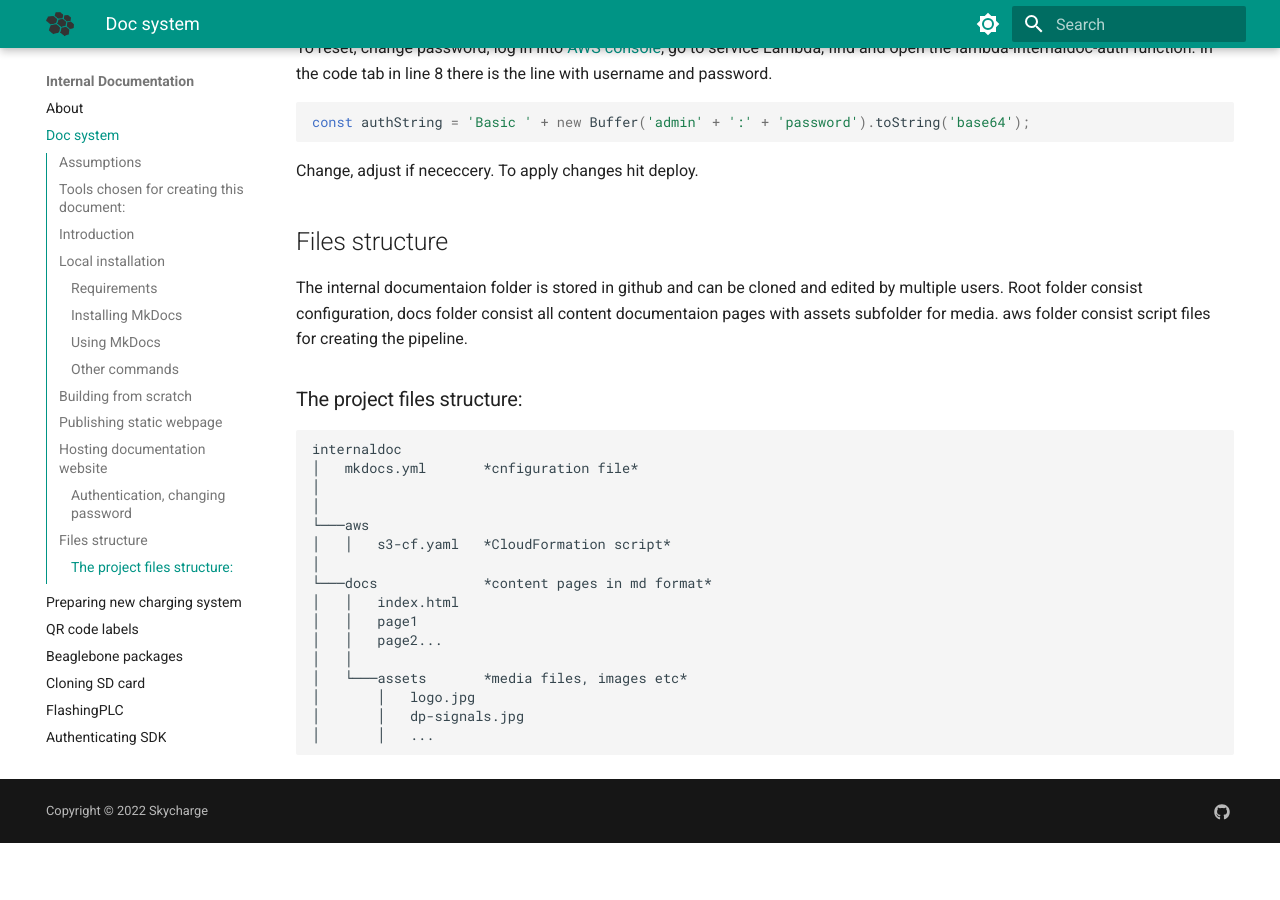
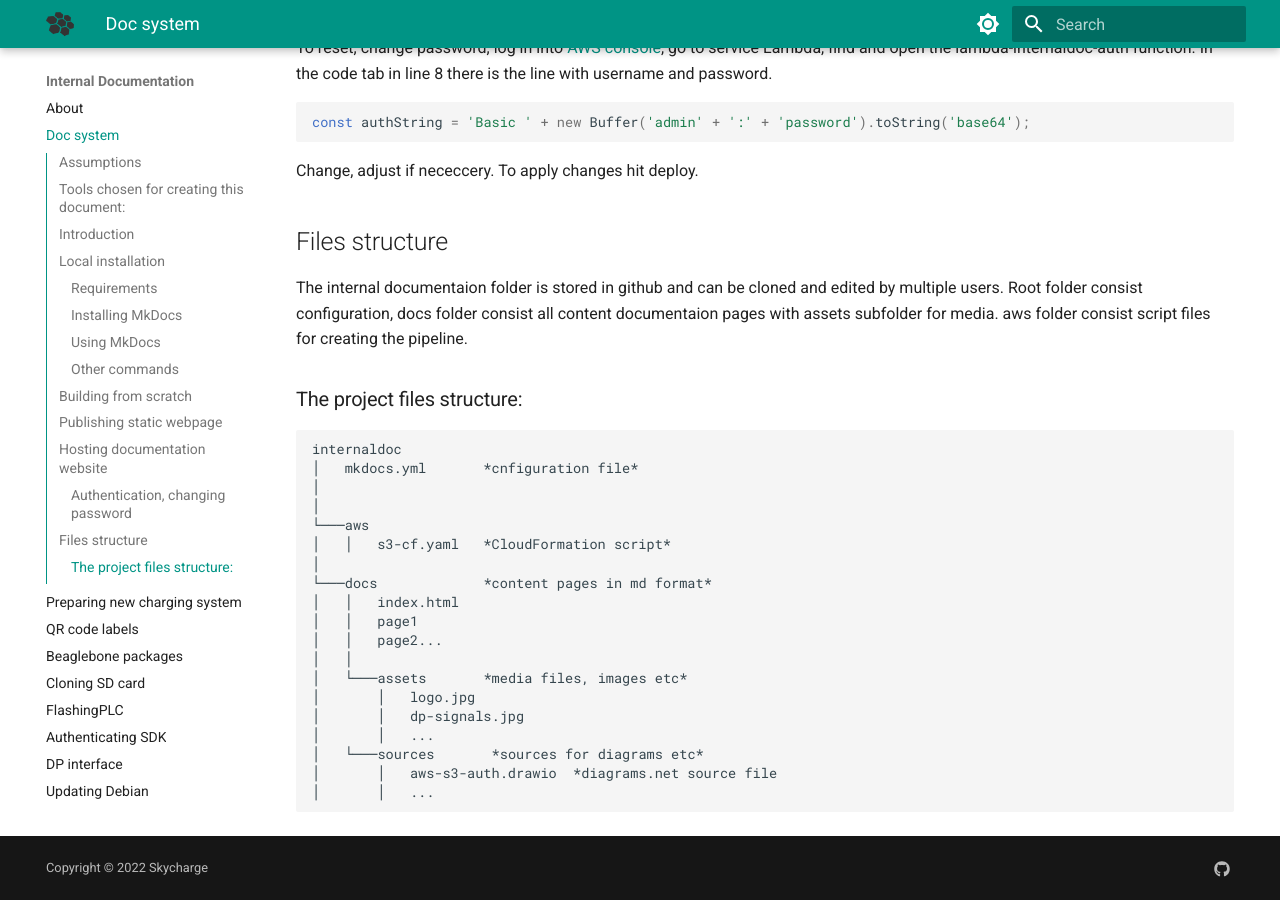
Before and after one commit to g-zajac/mkdosc-playground, an MkDocs documentation site: the page built from docs/mkdocs-intro.md, in a window 1280 px wide and 900 px high, scrolled down 4325 px. Built offline with MkDocs 1.6.1 and Material for MkDocs 9.7.7, drawn with Linux system fonts in a browser that asks for light colours; before the commit the page ends 5168 px from its top, so only the background shows below that.

Commit message:
add sources in files structure

````diff
--- a/docs/mkdocs-intro.md
+++ b/docs/mkdocs-intro.md
@@ -189,4 +189,7 @@ internaldoc
 │       │   logo.jpg
 │       │   dp-signals.jpg
 │       │   ...
+│   └───sources       *sources for diagrams etc*
+│       │   aws-s3-auth.drawio  *diagrams.net source file
+│       │   ...
 ```
````
